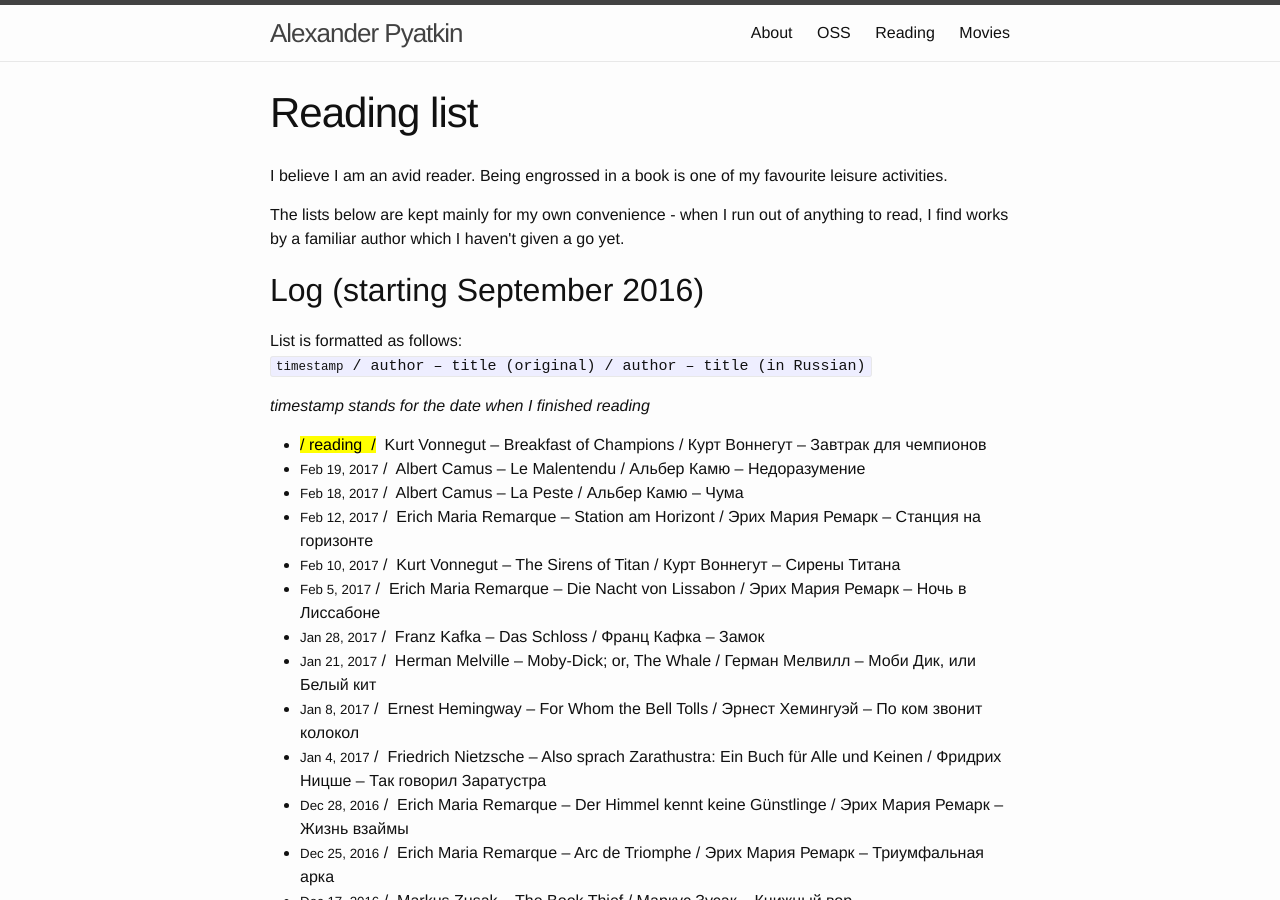
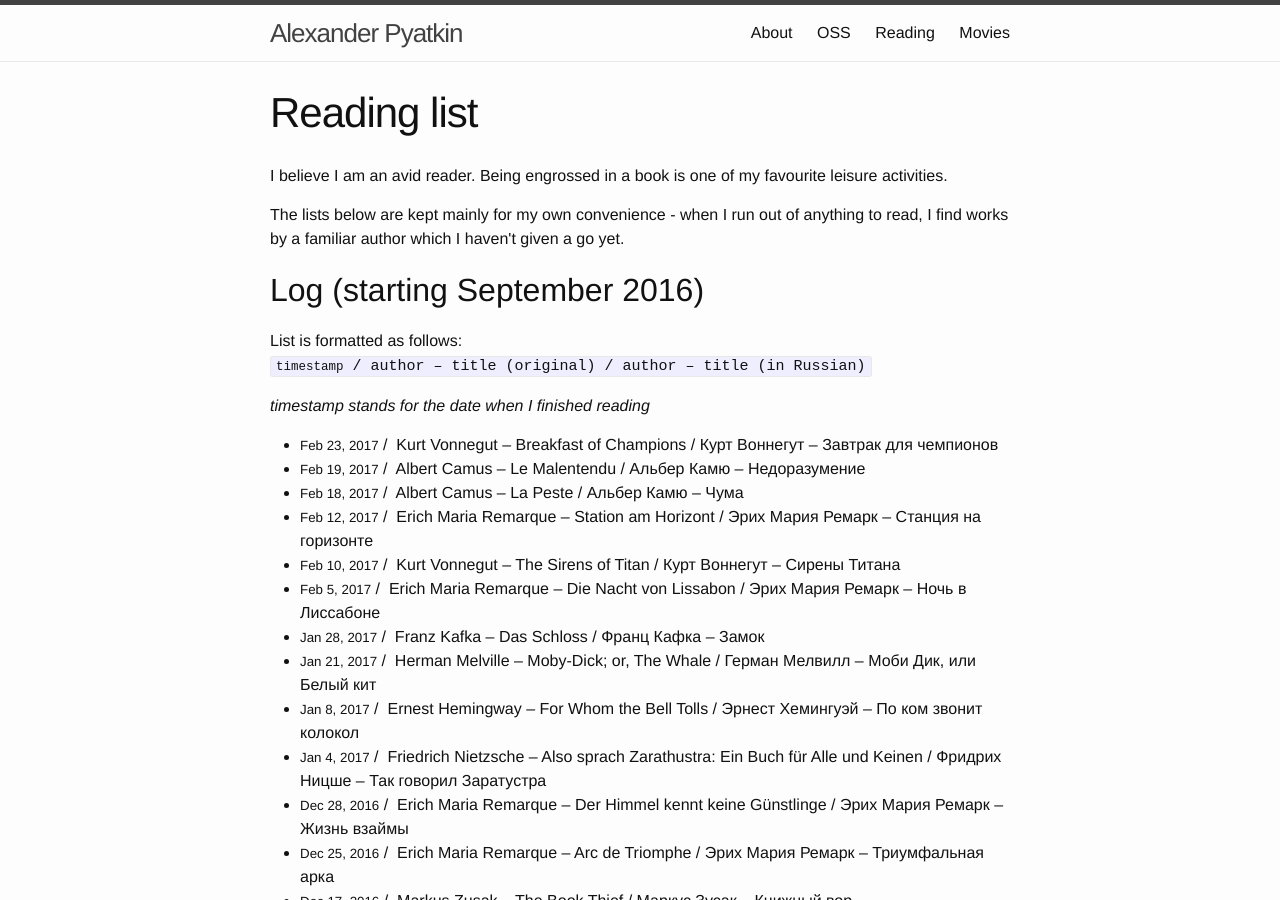
Before and after one commit to aspyatkin/personal-website, a Jekyll site: the page built from reading-list.md, in a window 1280 px wide and 900 px high. Built offline with Jekyll 4.4.1, drawn with Linux system fonts in a browser that asks for light colours.

Commit message:
Update reading list

```diff
--- a/reading-list.md
+++ b/reading-list.md
@@ -5,7 +5,7 @@ short_title: Reading
 permalink: /reading-list/
 top_ndx: 3
 log_list:
-  - reading: yes
+  - date: 'Feb 23, 2017'
     original:
       author: 'Kurt Vonnegut'
       title: 'Breakfast of Champions'
```
